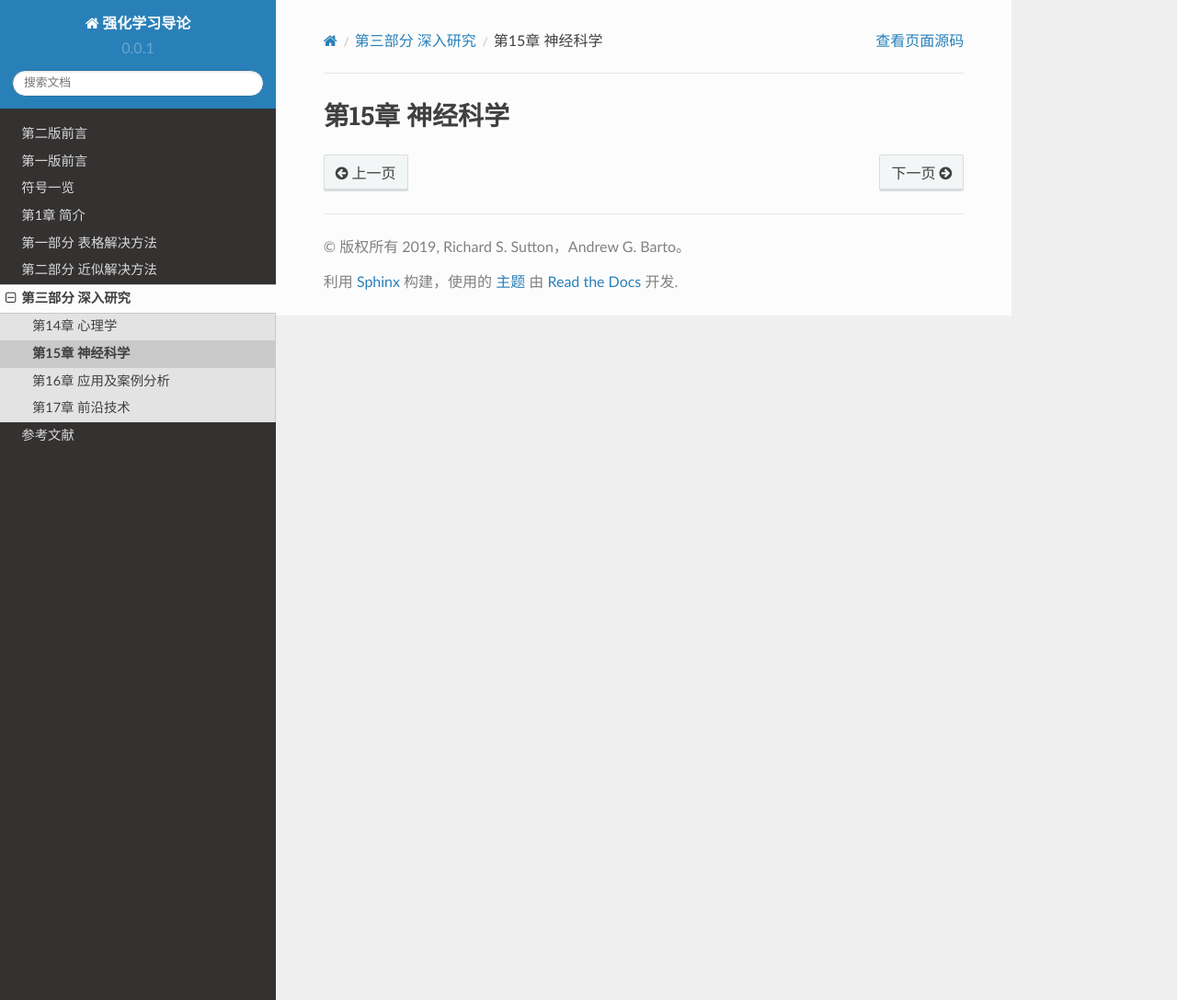
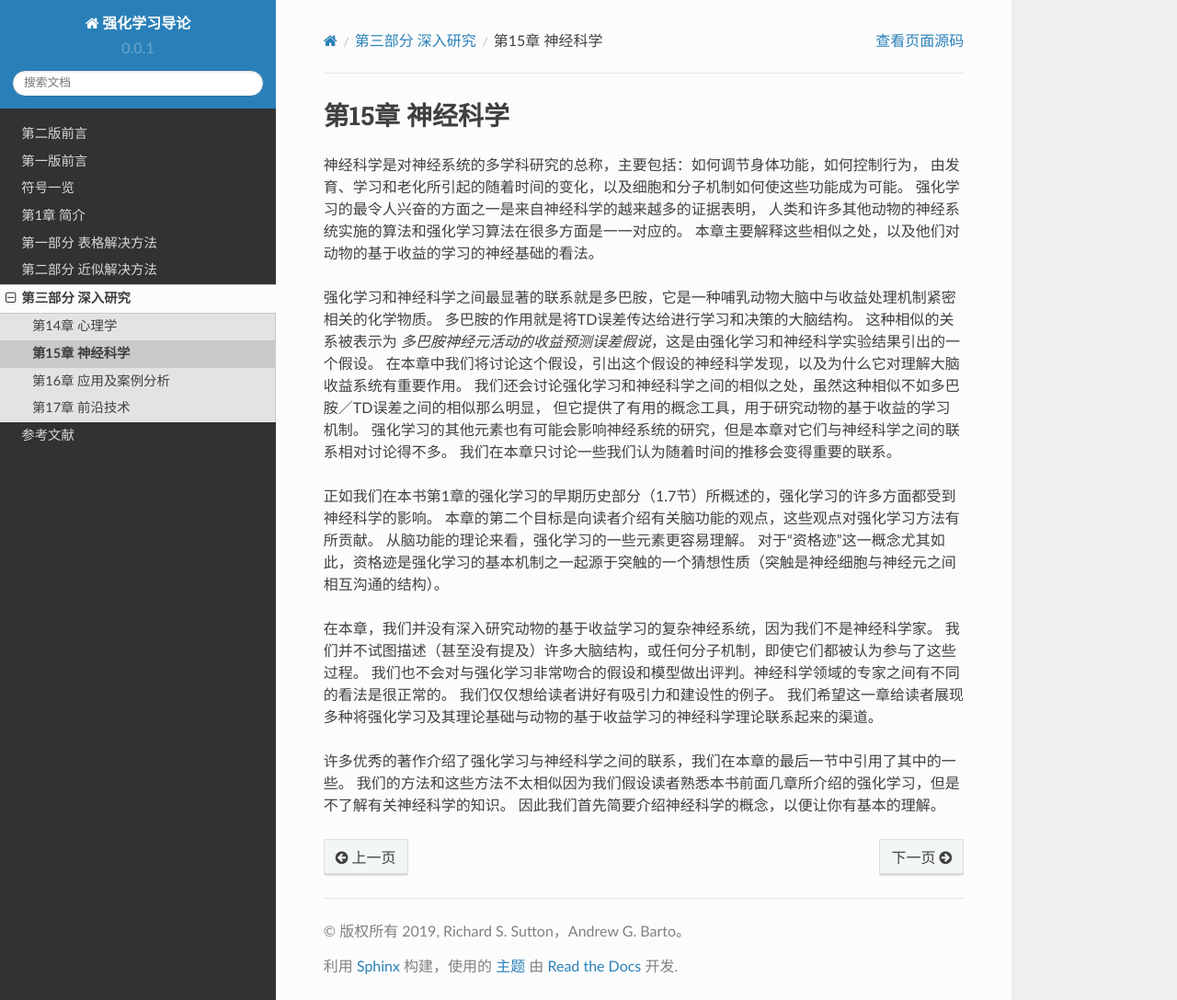
Before and after one commit to qiwihui/reinforcement-learning-an-introduction-chinese, a Sphinx documentation site: the page built from source/partIII/chapter15/neuroscience.rst, in a window 1280 px wide and 1087 px high. Shown: the whole window at 92% size. Built offline with Sphinx 7.4.7 and the Read the Docs theme 2.0.0, drawn with Linux system fonts in a browser that asks for light colours.

Commit message:
docs: 15章 神经科学介绍

```diff
--- a/source/partIII/chapter15/neuroscience.rst
+++ b/source/partIII/chapter15/neuroscience.rst
@@ -1,2 +1,32 @@
 第15章 神经科学
 ====================
+
+神经科学是对神经系统的多学科研究的总称，主要包括：如何调节身体功能，如何控制行为，
+由发育、学习和老化所引起的随着时间的变化，以及细胞和分子机制如何使这些功能成为可能。
+强化学习的最令人兴奋的方面之一是来自神经科学的越来越多的证据表明，
+人类和许多其他动物的神经系统实施的算法和强化学习算法在很多方面是一一对应的。
+本章主要解释这些相似之处，以及他们对动物的基于收益的学习的神经基础的看法。
+
+强化学习和神经科学之间最显著的联系就是多巴胺，它是一种哺乳动物大脑中与收益处理机制紧密相关的化学物质。
+多巴胺的作用就是将TD误差传达给进行学习和决策的大脑结构。
+这种相似的关系被表示为 *多巴胺神经元活动的收益预测误差假说*，这是由强化学习和神经科学实验结果引出的一个假设。
+在本章中我们将讨论这个假设，引出这个假设的神经科学发现，以及为什么它对理解大脑收益系统有重要作用。
+我们还会讨论强化学习和神经科学之间的相似之处，虽然这种相似不如多巴胺／TD误差之间的相似那么明显，
+但它提供了有用的概念工具，用于研究动物的基于收益的学习机制。
+强化学习的其他元素也有可能会影响神经系统的研究，但是本章对它们与神经科学之间的联系相对讨论得不多。
+我们在本章只讨论一些我们认为随着时间的推移会变得重要的联系。
+
+正如我们在本书第1章的强化学习的早期历史部分（1.7节）所概述的，强化学习的许多方面都受到神经科学的影响。
+本章的第二个目标是向读者介绍有关脑功能的观点，这些观点对强化学习方法有所贡献。
+从脑功能的理论来看，强化学习的一些元素更容易理解。
+对于“资格迹”这一概念尤其如此，资格迹是强化学习的基本机制之一起源于突触的一个猜想性质（突触是神经细胞与神经元之间相互沟通的结构）。
+
+在本章，我们并没有深入研究动物的基于收益学习的复杂神经系统，因为我们不是神经科学家。
+我们并不试图描述（甚至没有提及）许多大脑结构，或任何分子机制，即使它们都被认为参与了这些过程。
+我们也不会对与强化学习非常吻合的假设和模型做出评判。神经科学领域的专家之间有不同的看法是很正常的。
+我们仅仅想给读者讲好有吸引力和建设性的例子。
+我们希望这一章给读者展现多种将强化学习及其理论基础与动物的基于收益学习的神经科学理论联系起来的渠道。
+
+许多优秀的著作介绍了强化学习与神经科学之间的联系，我们在本章的最后一节中引用了其中的一些。
+我们的方法和这些方法不太相似因为我们假设读者熟悉本书前面几章所介绍的强化学习，但是不了解有关神经科学的知识。
+因此我们首先简要介绍神经科学的概念，以便让你有基本的理解。
```
